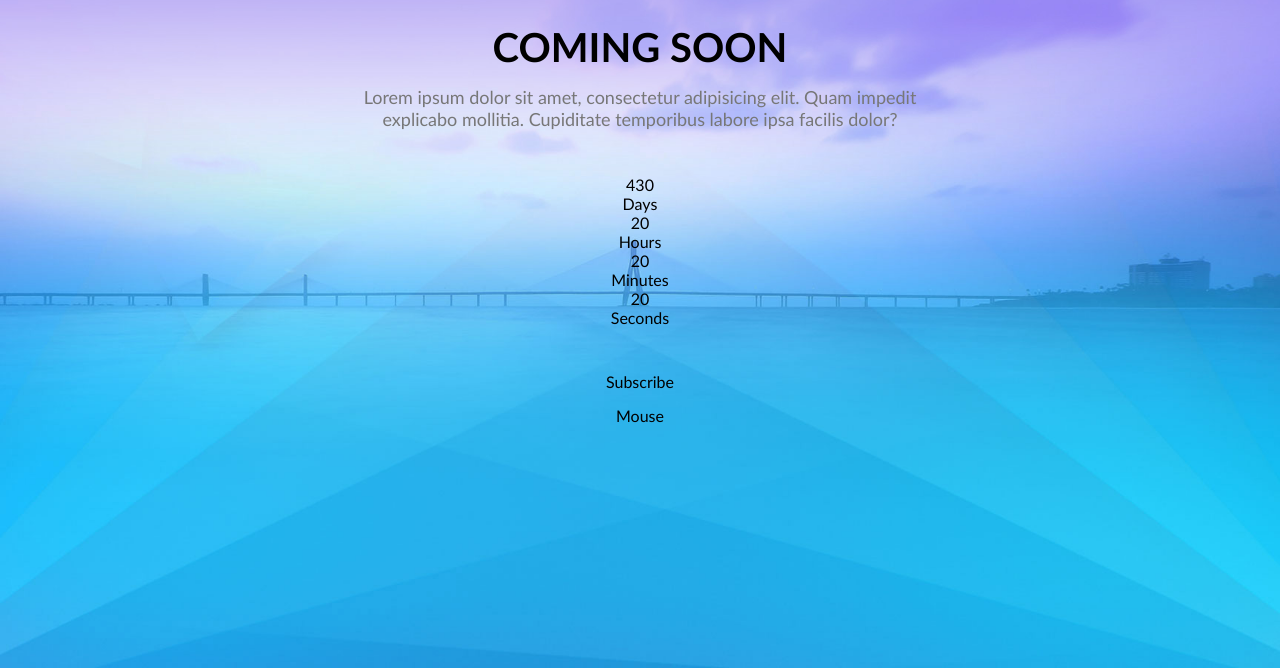
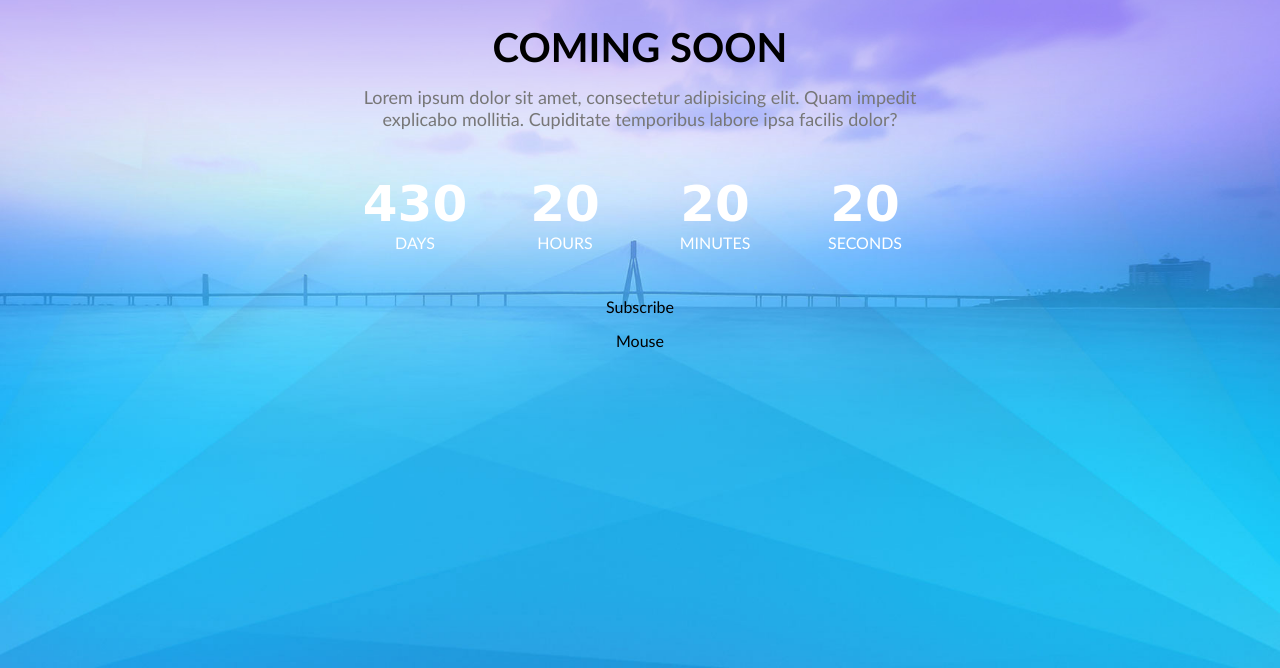
Before and after one commit to DainiusMI/06_coming_soon, a website: page index.html in a window 1280 px wide. Shown: the part 132-800 px from the top of the page. Drawn offline with Linux system fonts and the light colour scheme.

Commit message:
clock done

```diff
--- a/css/base/layout.css
+++ b/css/base/layout.css
@@ -57,4 +57,7 @@
         width: 100%;
         margin-left: 0;
     }
+    .row-short .clock .time {
+        width: 50%;
+    }
 }
--- a/css/components/clock.css
+++ b/css/components/clock.css
@@ -1,12 +1,23 @@
 .clock {
-
+    display: inline-block;
+    width: 100%;
+    color: #fff;
 }
 .clock .time {
-
+    width: 25%;
+    text-align: center;
+    float: left;
+    margin: 15px 0;
 }
 .clock .value {
-
+    display: inline-block;
+    font-family: cursive;
+    width: 100%;
+    font-size: 50px;
+    font-weight: bold;
 }
 .clock .title {
-
+    display: inline-block;
+    width: 100%;
+    text-transform: uppercase;
 }
--- a/css/pages/home.css
+++ b/css/pages/home.css
@@ -40,13 +40,13 @@
 
 }
 .hero .description {
-    margin-bottom: 45px;
+    margin-bottom: 30px;
     color: #777;
     font-size: 18px;
 
 }
 .hero .clock {
-    margin-bottom: 45px;
+    margin-bottom: 30px;
 }
 .hero .form {
     margin-bottom: 15px;
```
